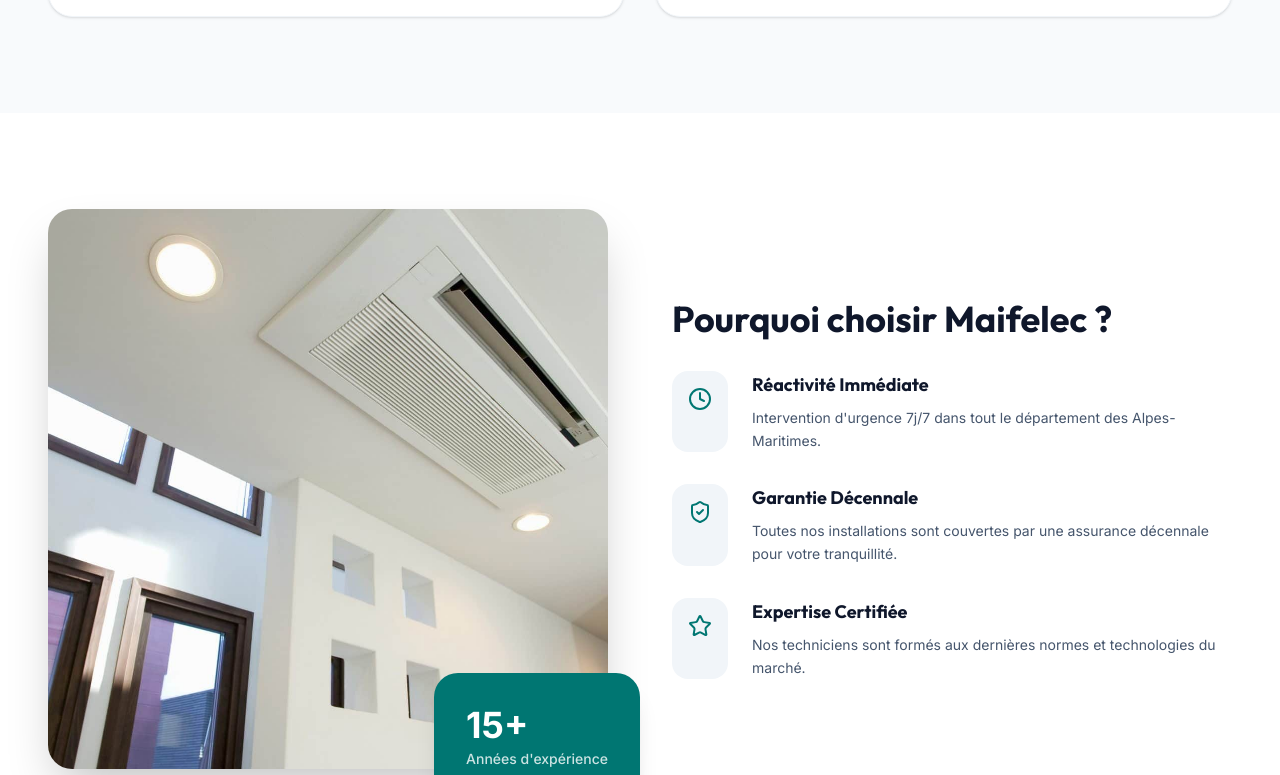
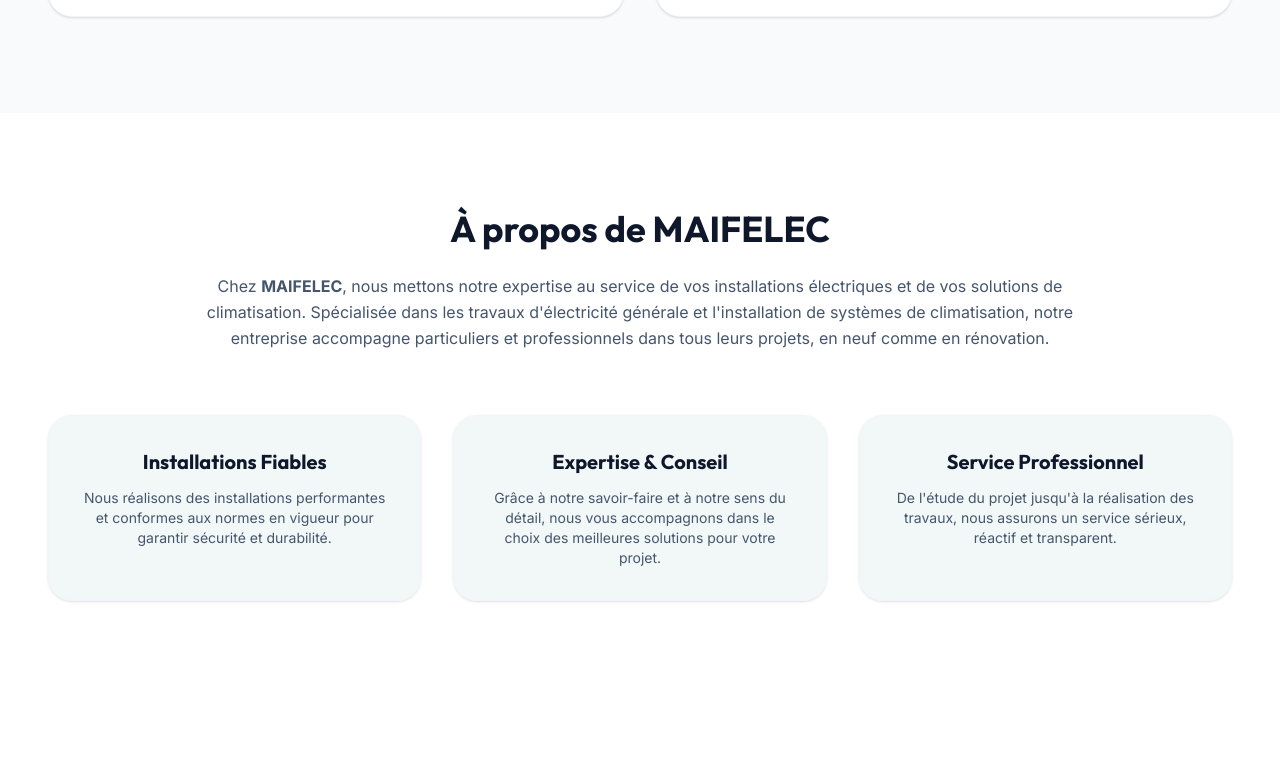
Before and after one commit to ThibautLffg/maiffelec, a React (Vite) app: page / in a window 1280 px wide. Shown: the part 1288-2063 px from the top of the page. Built offline with nearby package versions, Linux system fonts and the light colour scheme.

Commit message:
fix: details

```diff
--- a/src/components/layout/Footer.tsx
+++ b/src/components/layout/Footer.tsx
@@ -59,7 +59,7 @@
             </li>
             <li className="flex items-center gap-3">
               <Mail size={18} className="text-primary shrink-0" />
-              <a href="mailto:romain.maifelec@gmail.com" className="hover:text-white transition-colors">romain.maifelec@gmail.com</a>
+              <a href="mailto:contact.maifelec@gmail.com" className="hover:text-white transition-colors">contact.maifelec@gmail.com</a>
             </li>
           </ul>
         </div>
--- a/src/pages/Contact.tsx
+++ b/src/pages/Contact.tsx
@@ -97,7 +97,7 @@
                   <Mail size={20} />
                 </div>
                 <h4 className="font-bold mb-1">Email</h4>
-                <p className="text-slate-600 text-sm">romain.maifelec@gmail.com</p>
+                <p className="text-slate-600 text-sm">contact.maifelec@gmail.com</p>
               </div>
               <div className="bg-white p-6 rounded-3xl border border-slate-100 shadow-sm sm:col-span-2">
                 <div className="w-10 h-10 bg-primary/10 text-primary rounded-xl flex items-center justify-center mb-4">
--- a/src/pages/Home.tsx
+++ b/src/pages/Home.tsx
@@ -111,6 +111,41 @@
         </div>
       </section>
 
+      {/* About Section */}
+<section className="section-padding">
+  <div className="max-w-4xl mx-auto text-center mb-16">
+    <h2 className="text-3xl md:text-4xl mb-6">À propos de MAIFELEC</h2>
+    <p className="text-slate-600 leading-relaxed">
+      Chez <strong>MAIFELEC</strong>, nous mettons notre expertise au service de vos installations électriques et de vos solutions de climatisation.
+      Spécialisée dans les travaux d'électricité générale et l'installation de systèmes de climatisation, notre entreprise accompagne
+      particuliers et professionnels dans tous leurs projets, en neuf comme en rénovation.
+    </p>
+  </div>
+
+  <div className="grid md:grid-cols-3 gap-8 ">
+    <div className="bg-primary/5 p-8 rounded-3xl shadow-sm border border-slate-100 text-center ">
+      <h3 className="text-xl font-bold mb-3  ">Installations Fiables</h3>
+      <p className="text-slate-600 text-sm">
+        Nous réalisons des installations performantes et conformes aux normes en vigueur pour garantir sécurité et durabilité.
+      </p>
+    </div>
+
+    <div className="bg-primary/5 p-8 rounded-3xl shadow-sm border border-slate-100 text-center">
+      <h3 className="text-xl font-bold mb-3">Expertise & Conseil</h3>
+      <p className="text-slate-600 text-sm">
+        Grâce à notre savoir-faire et à notre sens du détail, nous vous accompagnons dans le choix des meilleures solutions pour votre projet.
+      </p>
+    </div>
+
+    <div className="bg-primary/5 p-8 rounded-3xl shadow-sm border border-slate-100 text-center">
+      <h3 className="text-xl font-bold mb-3">Service Professionnel</h3>
+      <p className="text-slate-600 text-sm">
+        De l'étude du projet jusqu'à la réalisation des travaux, nous assurons un service sérieux, réactif et transparent.
+      </p>
+    </div>
+  </div>
+</section>
+
       {/* Why Us Section */}
       <section className="section-padding">
         <div className="grid grid-cols-1 lg:grid-cols-2 gap-16 items-center">
@@ -130,17 +165,17 @@
           </div>
 
           <div>
-            <h2 className="text-3xl md:text-4xl mb-8">Pourquoi choisir Maifelec ?</h2>
+            <h2 className="text-3xl md:text-4xl mb-8">Pourquoi choisir MAIFELEC ?</h2>
             <div className="space-y-8">
               {[
                 { title: 'Réactivité Immédiate', desc: 'Intervention d\'urgence 7j/7 dans tout le département des Alpes-Maritimes.', icon: Clock },
                 { title: 'Garantie Décennale', desc: 'Toutes nos installations sont couvertes par une assurance décennale pour votre tranquillité.', icon: ShieldCheck },
                 { title: 'Expertise Certifiée', desc: 'Nos techniciens sont formés aux dernières normes et technologies du marché.', icon: Star },
               ].map((item) => (
-                <div key={item.title} className="flex gap-6">
-                  <div className="bg-slate-100 p-4 rounded-2xl shrink-0 text-primary">
-                    <item.icon size={24} />
-                  </div>
+                <div key={item.title} className="flex gap-6 items-center">
+                 <div className="bg-slate-100 w-14 h-14 flex items-center justify-center rounded-2xl shrink-0 text-primary group-hover:scale-110 transition-transform">
+  <item.icon size={24} />
+</div>
                   <div>
                     <h4 className="text-lg font-bold mb-2">{item.title}</h4>
                     <p className="text-slate-600 text-sm leading-relaxed">{item.desc}</p>
--- a/src/pages/MentionsLegales.tsx
+++ b/src/pages/MentionsLegales.tsx
@@ -61,7 +61,7 @@
             <h2 className="text-lg font-bold mb-2">Contact</h2>
             <p>
               Pour toute question concernant le site ou son contenu, vous pouvez nous contacter à
-              l&apos;adresse suivante : romain.maifelec@gmail.com.
+              l&apos;adresse suivante : contact.maifelec@gmail.com.
             </p>
           </div>
         </div>
--- a/src/pages/PolitiqueConfidentialite.tsx
+++ b/src/pages/PolitiqueConfidentialite.tsx
@@ -55,7 +55,7 @@
             <p>
               Vous disposez d&apos;un droit d&apos;accès, de rectification, d&apos;opposition et de suppression des
               données vous concernant. Pour exercer ces droits, vous pouvez nous écrire à
-              l&apos;adresse suivante : romain.maifelec@gmail.com.
+              l&apos;adresse suivante : contact.maifelec@gmail.com.
             </p>
           </div>
 
```
